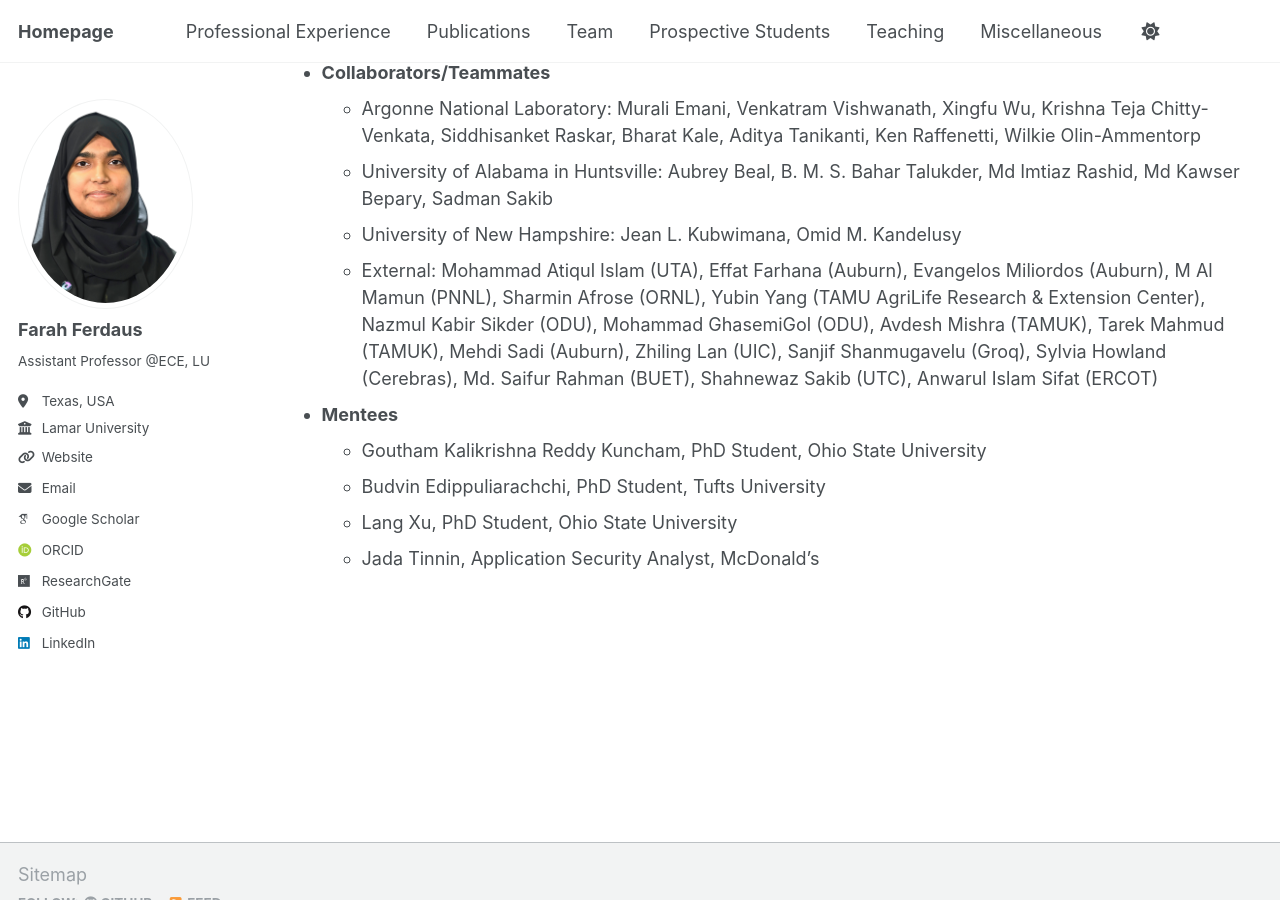
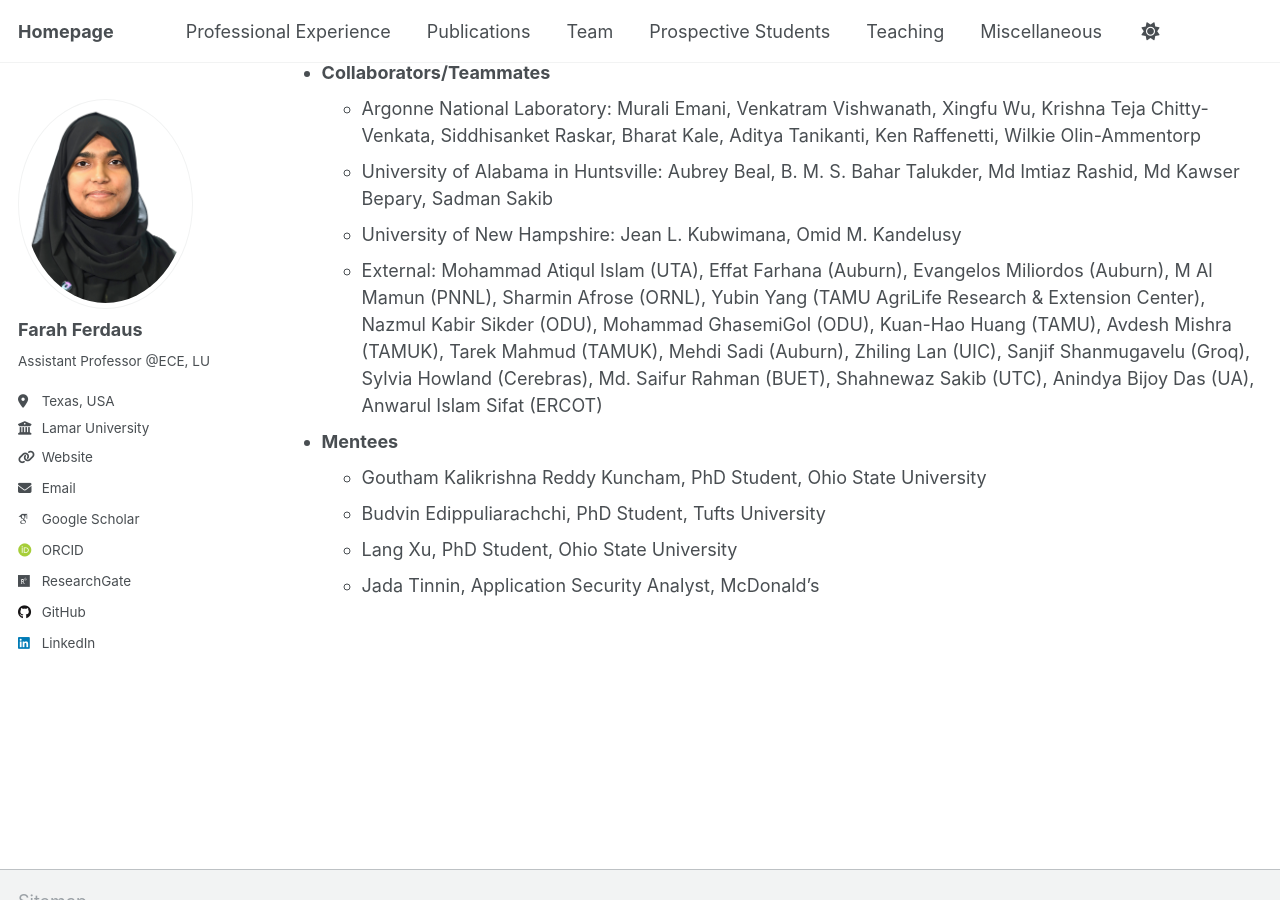
Before and after one commit to fferdaus/fferdaus.github.io, a Jekyll site: the page built from _pages/experience.md, in a window 1280 px wide and 900 px high, scrolled down 2849 px. Built offline with Jekyll 4.4.1, drawn with Linux system fonts in a browser that asks for light colours; some web fonts are replaced.

Commit message:
Update experience.md

```diff
--- a/_pages/experience.md
+++ b/_pages/experience.md
@@ -90,7 +90,7 @@ redirect_from:
    * Argonne National Laboratory: Murali Emani, Venkatram Vishwanath, Xingfu Wu, Krishna Teja Chitty-Venkata, Siddhisanket Raskar, Bharat Kale, Aditya Tanikanti, Ken Raffenetti, Wilkie Olin-Ammentorp
    * University of Alabama in Huntsville: Aubrey Beal, B. M. S. Bahar Talukder, Md Imtiaz Rashid, Md Kawser Bepary, Sadman Sakib
    * University of New Hampshire: Jean L. Kubwimana, Omid M. Kandelusy
-   * External:  Mohammad Atiqul Islam (UTA), Effat Farhana (Auburn), Evangelos Miliordos (Auburn), M Al Mamun (PNNL), Sharmin Afrose (ORNL), Yubin Yang (TAMU AgriLife Research & Extension Center), Nazmul Kabir Sikder (ODU), Mohammad GhasemiGol (ODU), Avdesh Mishra (TAMUK), Tarek Mahmud (TAMUK), Mehdi Sadi (Auburn), Zhiling Lan (UIC), Sanjif Shanmugavelu (Groq), Sylvia Howland (Cerebras), Md. Saifur Rahman (BUET), Shahnewaz Sakib (UTC), Anwarul Islam Sifat (ERCOT)
+   * External:  Mohammad Atiqul Islam (UTA), Effat Farhana (Auburn), Evangelos Miliordos (Auburn), M Al Mamun (PNNL), Sharmin Afrose (ORNL), Yubin Yang (TAMU AgriLife Research & Extension Center), Nazmul Kabir Sikder (ODU), Mohammad GhasemiGol (ODU), Kuan-Hao Huang (TAMU), Avdesh Mishra (TAMUK), Tarek Mahmud (TAMUK), Mehdi Sadi (Auburn), Zhiling Lan (UIC), Sanjif Shanmugavelu (Groq), Sylvia Howland (Cerebras), Md. Saifur Rahman (BUET), Shahnewaz Sakib (UTC), Anindya Bijoy Das (UA), Anwarul Islam Sifat (ERCOT)
  - **Mentees**
    * Goutham Kalikrishna Reddy Kuncham, PhD Student, Ohio State University
    * Budvin Edippuliarachchi, PhD Student, Tufts University
```
